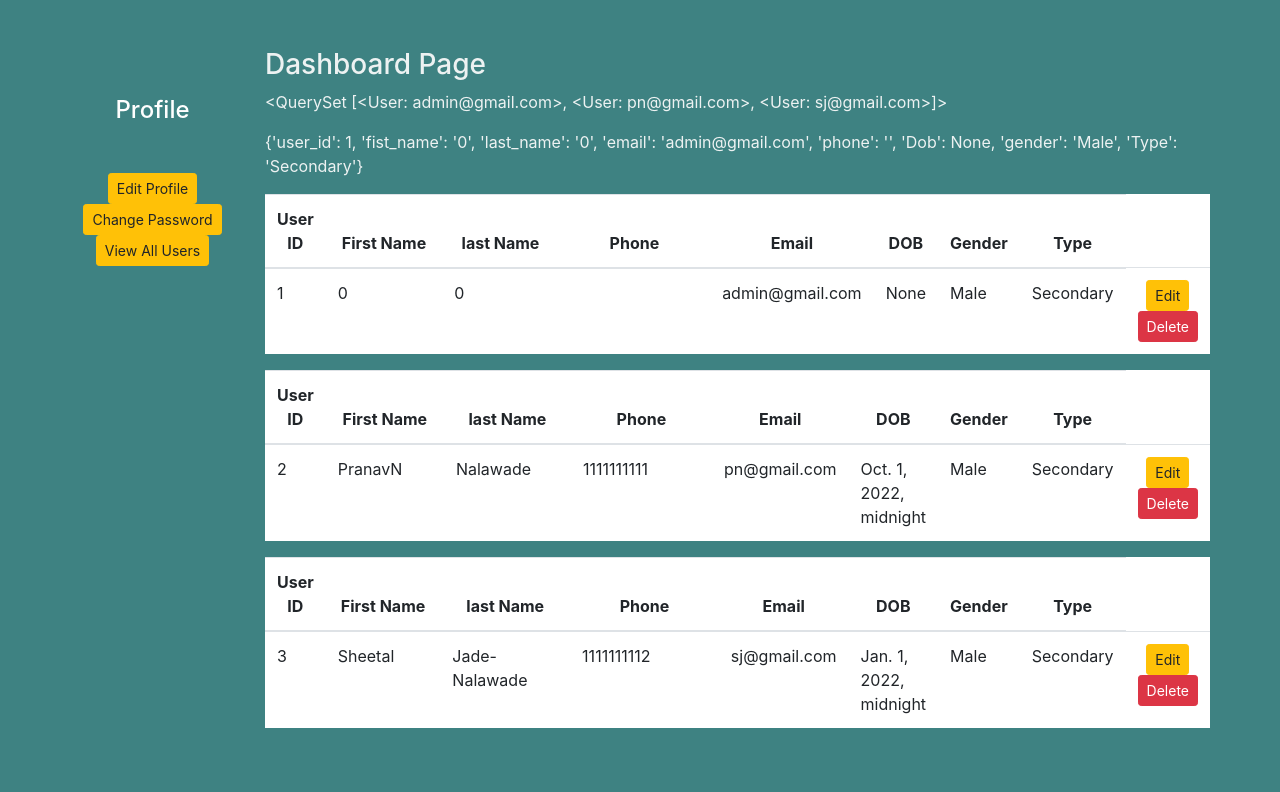
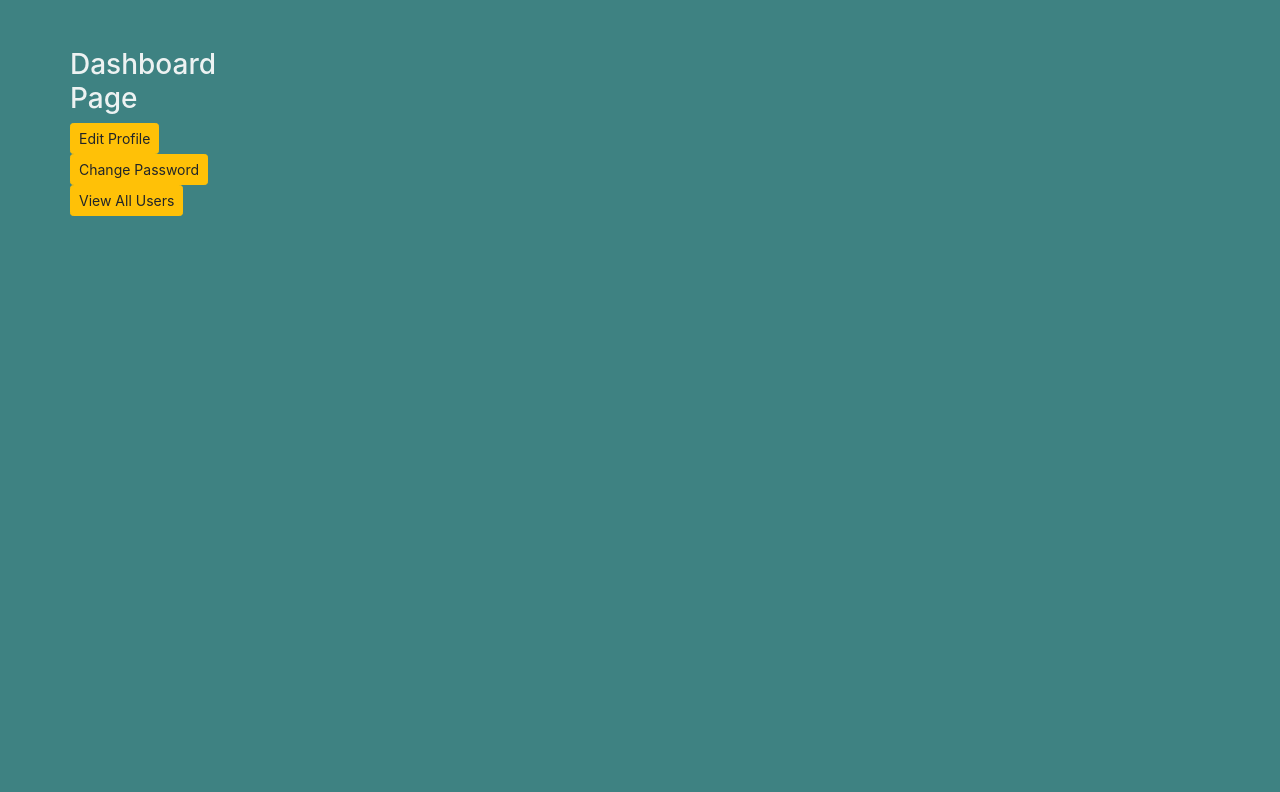
Before and after one commit to SheetalJade2019/demoBlog, a Django app: page /dashboard/ in a window 1280 px wide. Shown: the part 56-848 px from the top of the page. After the commit the page ends 272 px from the top, so only its background shows below. Run offline with Django 3.2, Linux system fonts and the light colour scheme; a user stored in the database is signed in; data comes from the database, SQL or seed files in the repository; some libraries are stand-ins or nearby versions.

Commit message:
edit profile error solved

```diff
--- a/Appblog/templates/Appblog/dashboard.html
+++ b/Appblog/templates/Appblog/dashboard.html
@@ -1,68 +1,19 @@
 {% extends 'Appblog/base.html' %}
 {% load static %}
 
-{% block side %}
-<div class="col-sm-2 text-white my-5 text-center">
-  <h4 class="my-5">Profile</h4>
-  <a href="{% url 'updateuser' user.User_ID %}" class="btn btn-warning btn-sm">Edit Profile</a>
-  <a href="{% url 'changepassword' user.User_ID %}" class="btn btn-warning btn-sm">Change Password</a>
-  <a href="{% url 'userslist' page_no=1 %}" class="btn btn-warning btn-sm">View All Users</a>
-  {% for group in groups %}
-    <p>{{group.name}}</p>
-  {% endfor %}
-</div>
-{% endblock side %}
 
 {% block content %}
 
     <div class="text-black col-sm-10 my-5">
         <h3 >Dashboard Page</h3>
-        <p>{{users}}</p>
-        <p>{{profile}}</p>
-        {% if messages %}
-        {% for message in messages %}
-        <p>{{message}}</p>
-        {% endfor %}
-        {% endif %}
+        <div>
+        <a href="{% url 'updateuser' user.User_ID %}" class="btn btn-warning btn-sm">Edit Profile</a><br>
+        <a href="{% url 'changepassword' user.User_ID %}" class="btn btn-warning btn-sm">Change Password</a><br>
+        <a href="{% url 'userslist' page_no=1 %}" class="btn btn-warning btn-sm">View All Users</a>
+        </div>
+
         <!-- <a href="{% url 'addpost' %}" class="btn btn-success my-3">Add Post</a> -->
-        {% if users %}
-        {% for user in users %}
-        <table class="table table-hover bg-white">
-          <thead>
-            <tr class="text-center">
-              <th scope="col" style="width:2%">User ID</th>
-              <th scope="col" style="width:28%">First Name</th>
-              <th scope="col" style="width:28%">last Name</th>
-              <th scope="col" style="width:55%">Phone</th>
-              <th scope="col" style="width:55%">Email</th>
-              <th scope="col" style="width:15%">DOB</th>
-              <th scope="col" style="width:15%">Gender</th>
-              <th scope="col" style="width:15%">Type</th>
-              <!-- <th scope="col" style="width:15%">Gender</th> -->
-            </tr>
-          </thead>
-          <tr>
-            <td>{{user.User_ID}}</td>
-            <td>{{user.first_name}}</td>
-            <td>{{user.last_name}}</td>
-            <td>{{user.phone}}</td>
-            <td>{{user.email}}</td>
-            <td>{{user.Dob}}</td>
-            <td>{{user.gender}}</td>
-            <td>{{user.Type}}</td>
-            <td class="text-center">
-              <a href="{% url 'updateuser' user.User_ID %}" class="btn btn-warning btn-sm">Edit</a>
-              {% if perms.Appblog.delete_post %}
-              <form class="d-inline" action="{% url 'deletepost' user.User_ID %}" method="post">
-                  {% csrf_token %}
-                  <input type="submit" class="btn btn-danger btn-sm" value="Delete">
-              </form>
-              {% endif %}
-            </td>
-          </tr>
-        </table>
-        {% endfor %}
-        {% endif %}
+
     </div>
 
 
@@ -87,7 +38,7 @@
     {% endif %}
 
     {% if userList %}
-
+      <div class="text-black col-sm-10 my-5">
         {% for user in users %}
         <table class="table table-hover bg-white">
           <thead>
@@ -115,8 +66,21 @@
           </tr>
         </table>
         {% endfor %}
+      </div>
+    {% endif %}
 
+    {% if updateUser %}
+        <div class="text-black col-sm-10 my-5">
+          <h3 class="text-white my-5">Dashboard/update post</h3>
+          {% if user %}
+          <form class="" action="" method="post">
+              {% csrf_token %}
+              {{form.as_p}}
+              <input type="submit" class="btn btn-success" value="Update">
+
+          </form>
+          {% endif %}
+        </div>
     {% endif %}
-  </div>
 
 {% endblock content %}
--- a/Appblog/templates/Appblog/updateuser.html
+++ b/Appblog/templates/Appblog/updateuser.html
@@ -1,4 +1,4 @@
-{% extends 'Appblog/base.html' %}
+{% extends 'Appblog/dashboard.html' %}
 {% load static %}
 
 {% block content %}
--- a/Appblog/views.py
+++ b/Appblog/views.py
@@ -44,7 +44,7 @@ def dashboard(request):
             }
         full_name = user.get_full_name()
         # gps = user.groups.all()
-        return render(request, 'Appblog/dashboard.html',{'profile':profile,'full_name':full_name,'groups':"gps",'users':users})
+        return render(request, 'Appblog/dashboard.html',{'profile':profile,'full_name':full_name,'groups':"gps",'users':users, "user":user})
         # return render(request, 'Appblog/dashboard.html',{'posts':posts,'full_name':full_name,'groups':gps,'users':users})
     else:
         return HttpResponseRedirect('/login/')
@@ -112,18 +112,21 @@ def cancel_post(request):
 def update_user(request, id):
     if request.user.is_authenticated:
         print("__________________________________________",type(id))
+        user = User.objects.get(User_ID=int(id))
         if request.method == "POST":
-            pi = User.objects.get(User_ID=id)
+            pi = User.objects.get(User_ID=int(id))
+            print(pi.User_ID)
             form = UserForm(request.POST, instance=pi)
             if form.is_valid():
                 form.save()
         else:
             pi = User.objects.get(User_ID=id)
+            print(pi.User_ID)
             form = UserForm(instance=pi)
         #return HttpResponseRedirect('/dashboard/')
-        user=User.objects.all()
-        print({'form':form,'user':user})
-        return render(request, 'Appblog/updateuser.html',{'form':form,'user':user, "requestType":"updateUser"})
+        # user=User.objects.all()
+        # print({'form':form,'user':user})
+        return render(request, 'Appblog/dashboard.html',{'form':form,'user':user, "updateUser":True})
     else:
         return HttpResponseRedirect('/login/')
 
```
